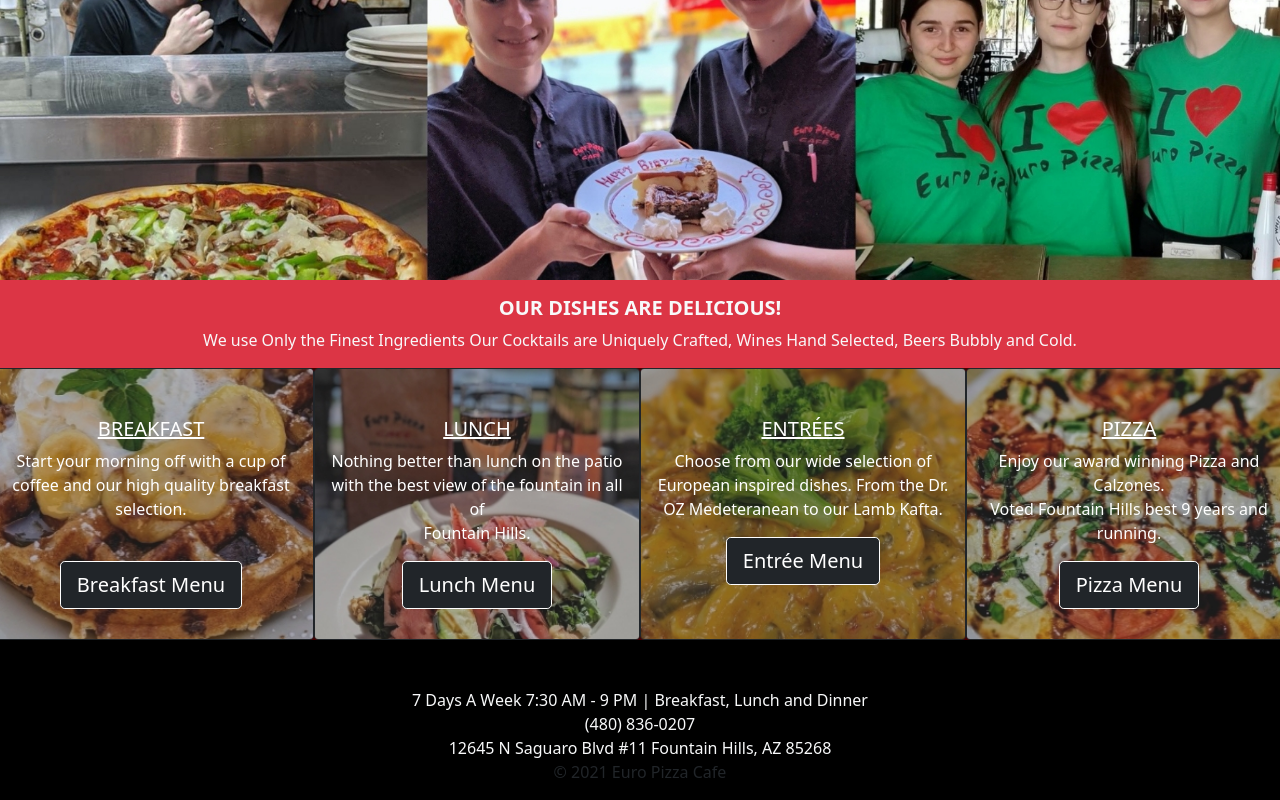
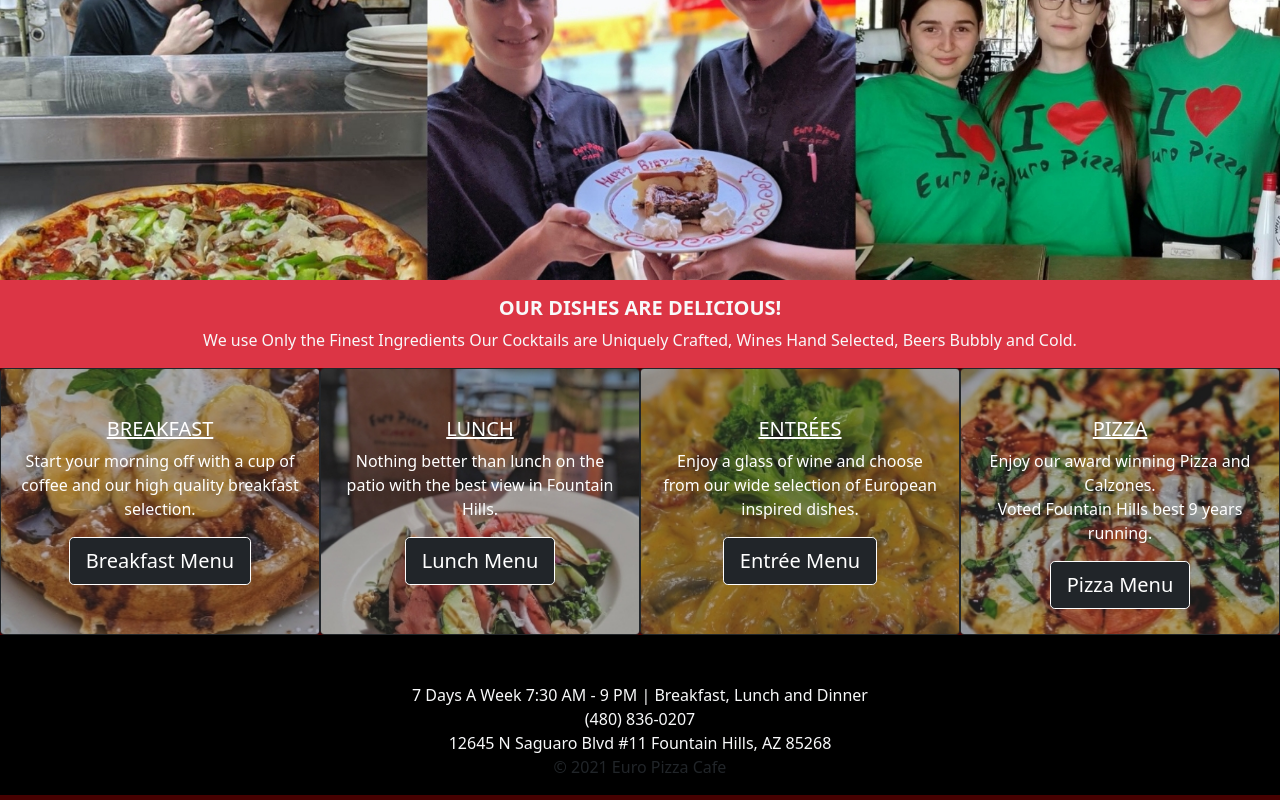
Before and after one commit to Ethan25Irvine/Euro-Pizza-Cafe, a React (Create React App) app in the folder euro-pizza/: page /#/ in a window 1280 px wide. Shown: the part 645-1445 px from the top of the page. Built offline with nearby package versions, Linux system fonts and the light colour scheme.

Commit message:
updated card spacing

```diff
--- a/euro-pizza/src/pages/home/home2.js
+++ b/euro-pizza/src/pages/home/home2.js
@@ -21,18 +21,12 @@
                     <img className="img-fluid mx-auto d-block" src={Sign}></img>
                 </div>
             </div>
-            {/* <div className="row black no-gutters">
-        <div className="col">
-          <img className="img-fluid mx-auto d-block" src={Employee}></img>
-        </div>
-      </div> */}
+
 
             <div className="row bg-dark text-center py-3 g-0">
                 <div className="col">
                     <div className="text-light ">
-                        {/* <h4>With Gratitude We Welcome You to</h4>
-            <h4></h4>
-            <h1 className="text-danger display-3"><strong>EURO PIZZA CAFÈ</strong> </h1> */}
+
                         <h4 className="">Your Gathering Place for Family, Friends and New Acquaintances</h4>
 
                     </div>
@@ -52,12 +46,12 @@
                 </div>
             </div>
 
-            <div className="row">
+            <div className="row g-0">
                 <div class="card bg-transparent border-dark p-0 text-white  col-lg-3 col-md-3 col-sm-6 ">
                     <img src={Breakfast} className="card-img" alt="..." />
                     <div className="card-img-overlay text-center pt-5">
-                        <h5 className="card-title" style={{ textDecoration: 'underline white'}}>BREAKFAST</h5>
-        <p className="card-text">Start your morning off with a cup of coffee and our high quality breakfast selection. {<br/>}{<br/>}</p>
+                        <h5 className="card-title" style={{ textDecoration: 'underline white' }}>BREAKFAST</h5>
+                        <p className="card-text">Start your morning off with a cup of coffee and our high quality breakfast selection.{<br />}</p>
                         <a href="/breakfast" class="btn btn-dark btn-lg ">Breakfast Menu</a>
                     </div>
                 </div>
@@ -65,23 +59,23 @@
                     <img src={Lunch} className="card-img" alt="..." />
                     <div className="card-img-overlay text-center pt-5">
                         <h5 className="card-title" style={{ textDecoration: 'underline white' }}>LUNCH</h5>
-                        <p className="card-text">Nothing better than lunch on the patio with the best view of the fountain in all of {<br/>}Fountain Hills.</p>
+                        <p className="card-text">Nothing better than lunch on the patio with the best view in Fountain Hills.{<br />}</p>
                         <a href="/lunch" class="btn btn-dark btn-lg ">Lunch Menu</a>
                     </div>
                 </div>
                 <div className="card  bg-transparent border-dark p-0 text-white  col-lg-3 col-md-3 col-sm-6">
                     <img src={Dinner} className="card-img" alt="..." />
                     <div className="card-img-overlay text-center pt-5">
-                        <h5 className="card-title" style={{ textDecoration: 'underline white'}}>ENTRÉES</h5>
-                        <p className="card-text">Choose from our wide selection of European inspired dishes. From the Dr. OZ Medeteranean to our Lamb Kafta.</p>
+                        <h5 className="card-title" style={{ textDecoration: 'underline white' }}>ENTRÉES</h5>
+                        <p className="card-text">Enjoy a glass of wine and choose from our wide selection of European inspired dishes.</p>
                         <a href="/entrees" class="btn btn-dark btn-lg ">Entrée Menu</a>
                     </div>
                 </div>
                 <div className="card bg-transparent border-dark p-0 text-white  col-lg-3 col-md-3 col-sm-6">
                     <img src={Pizza} className="card-img" alt="..." />
                     <div className="card-img-overlay text-center pt-5">
-                        <h5 className="card-title" style={{ textDecoration: 'underline white'}}>PIZZA</h5>
-                        <p className="card-text">Enjoy our award winning Pizza and Calzones. {<br />} Voted Fountain Hills best 9 years and running.</p>
+                        <h5 className="card-title" style={{ textDecoration: 'underline white' }}>PIZZA</h5>
+                        <p className="card-text">Enjoy our award winning Pizza and Calzones. {<br />} Voted Fountain Hills best 9 years running.{<br />}</p>
                         <a href="/pizza" class="btn btn-lg btn-dark">Pizza Menu</a>
                     </div>
                 </div>
```
Also changed, not shown: 1 other file (tests, documents, lock files or other folders).
